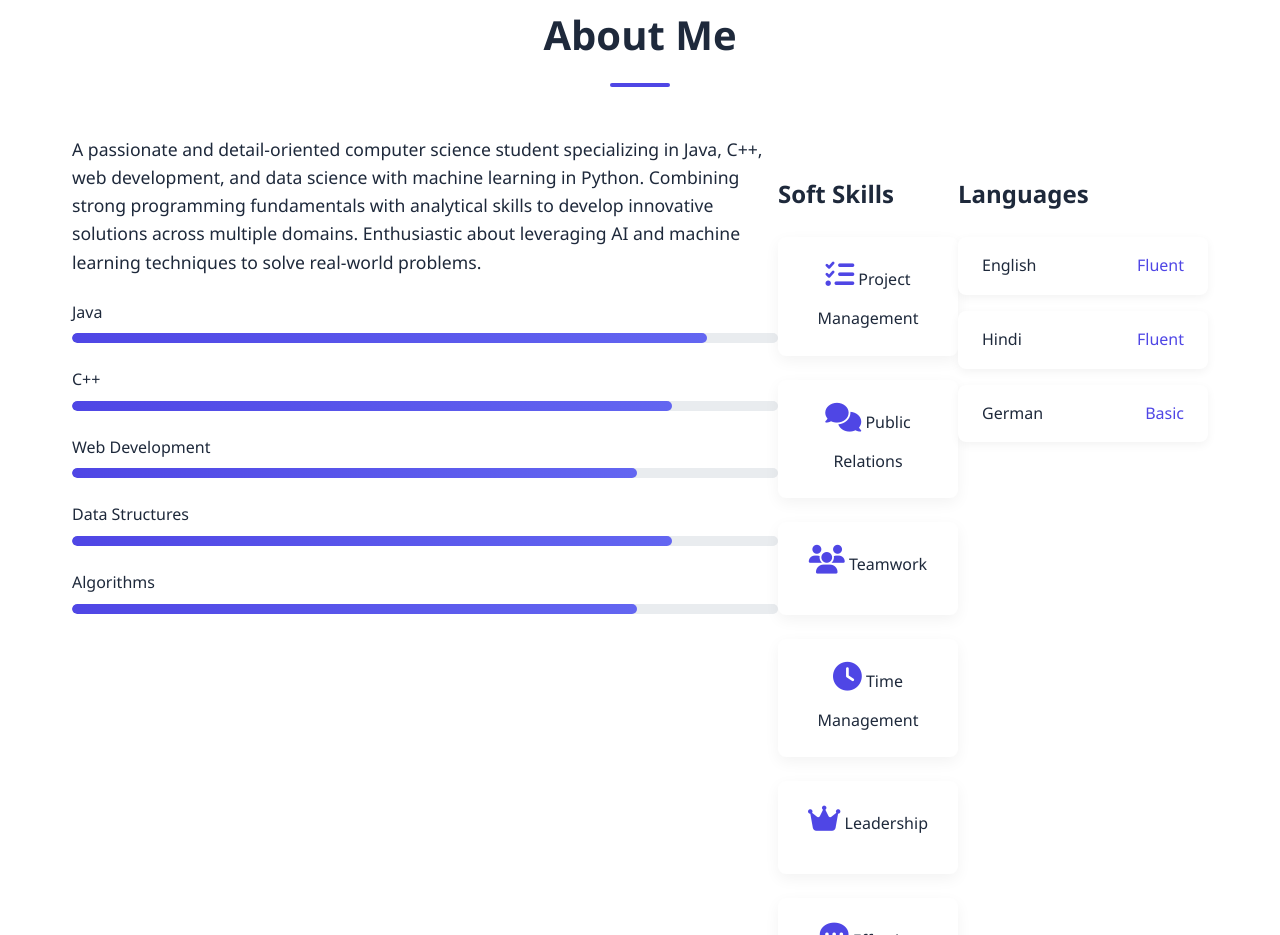
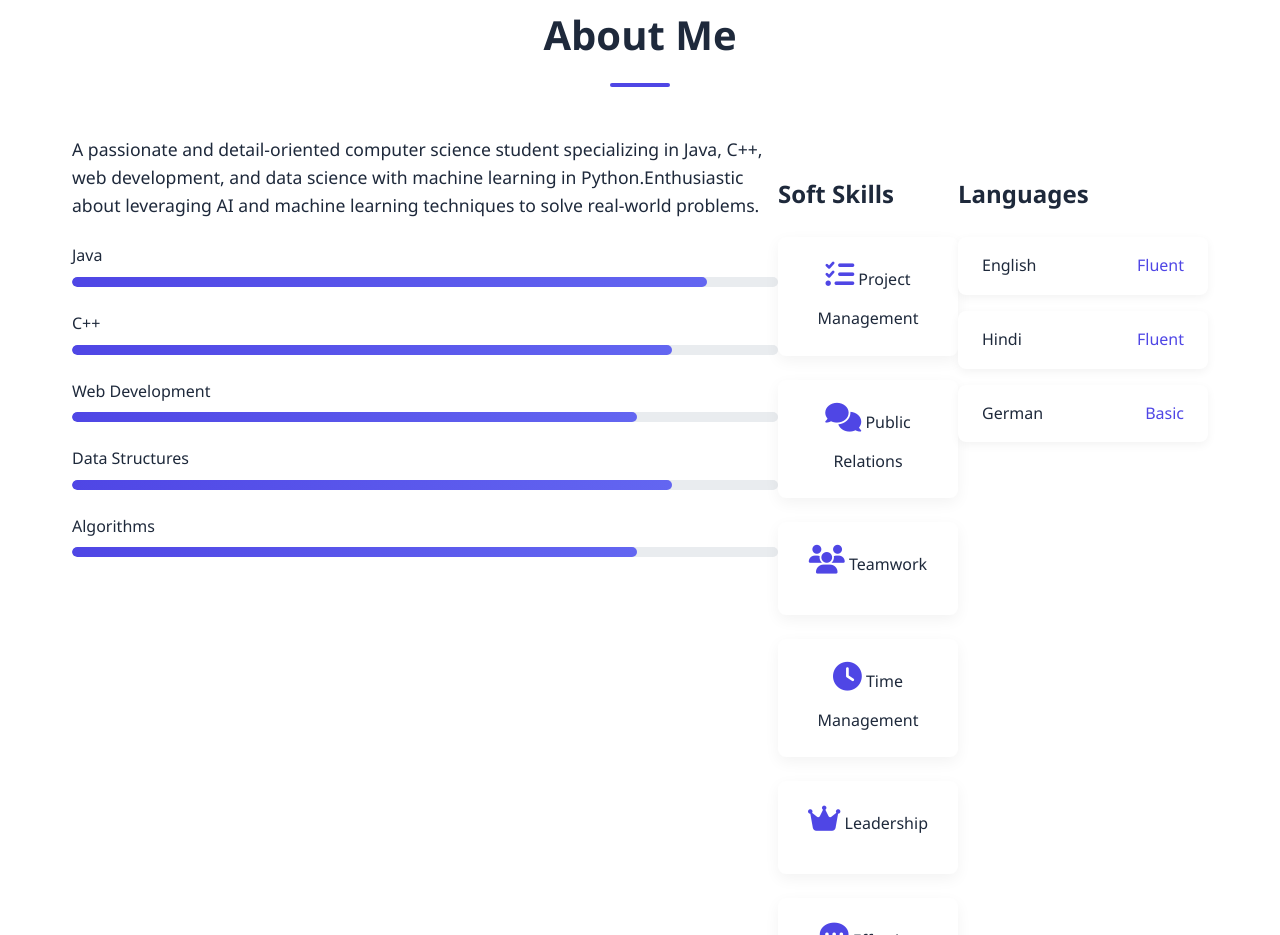
Before and after one commit to Sameer21/Portfolio, a plain HTML site: page index.html in a window 1280 px wide. Shown: the part 877-1812 px from the top of the page. Drawn offline with Linux system fonts and the light colour scheme.

Commit message:
Update index.html

```diff
--- a/index.html
+++ b/index.html
@@ -62,8 +62,9 @@
             </div>
             <div class="about-content">
                 <div class="about-text">
-                   <p>A passionate and detail-oriented computer science student specializing in Java, C++, web development, and data science with machine learning in Python. Combining strong programming fundamentals with analytical skills to develop innovative solutions across multiple domains. Enthusiastic about leveraging AI and machine learning techniques to solve real-world problems.</p>
-                        <div class="skills">
+                   <p>A passionate and detail-oriented computer science student specializing in Java, C++, web development, and data science with machine learning in Python.Enthusiastic about leveraging AI and machine learning techniques to solve real-world problems.</p>
+
+                    <div class="skills">
                             <div class="skill">
                                 <span>Java</span>
                                 <div class="progress-bar"><div class="progress" style="width: 90%"></div></div>
```
